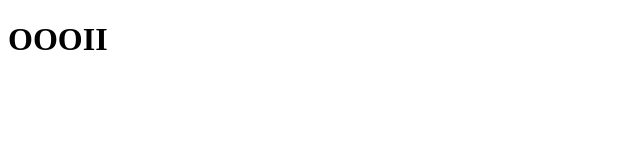
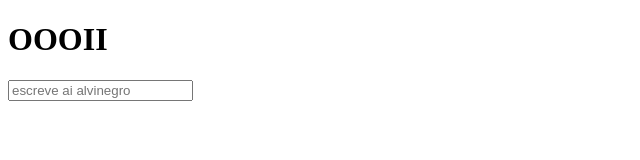
Before and after one commit to Gabriel-pereiraMiguel/novaulagit, a plain HTML site: page index.html in a window 1280 px wide. Shown: the whole page, without its empty margins (0-640 px from the left). Drawn offline with Linux system fonts and the light colour scheme.

Commit message:
feat: input novo

```diff
--- a/index.html
+++ b/index.html
@@ -8,5 +8,7 @@
 </head>
 <body>
     <h1>OOOII</h1>
+
+    <input placeholder="escreve ai alvinegro">
 </body>
 </html>
```
